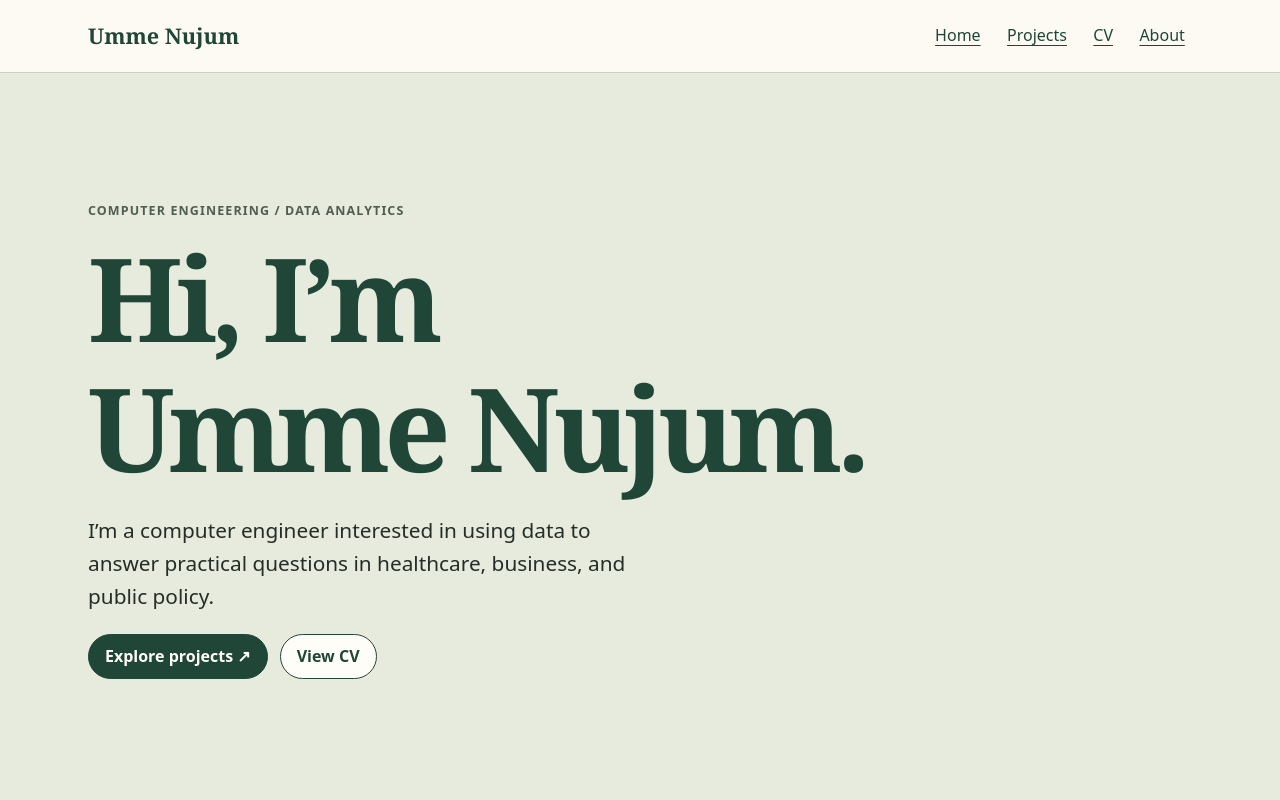
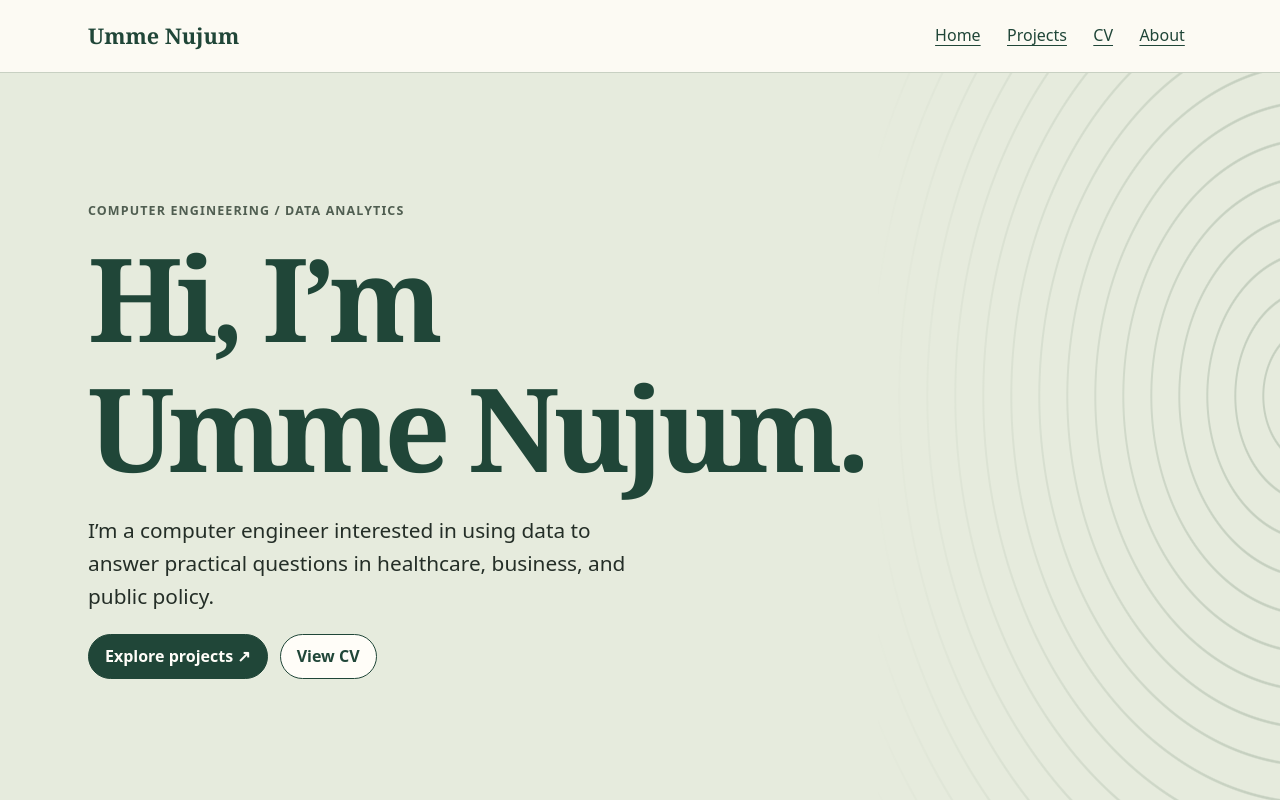
Before and after one commit to Ummenujum/ummenujum.github.io, a plain HTML site: page index.html in a window 1280 px wide. Shown: the top 800 px of the page. Drawn offline with Linux system fonts and the light colour scheme.

Commit message:
Enhance homepage hero with contour accent styling
Added a contour accent to the homepage hero section with a repeating radial gradient background.

```diff
--- a/styles.css
+++ b/styles.css
@@ -61,3 +61,28 @@ footer { border-top: 1px solid var(--line); }
 @media (prefers-reduced-motion: reduce) {
   *, *::before, *::after { transition: none !important; }
 }
+
+/* Homepage contour accent. Remove this block to restore the plain sage background. */
+@media (min-width: 72rem) {
+  .hero {
+    position: relative;
+    isolation: isolate;
+  }
+
+  .hero::before {
+    content: "";
+    position: absolute;
+    z-index: -1;
+    inset: 0 0 0 auto;
+    width: min(34%, 42rem);
+    pointer-events: none;
+    background: repeating-radial-gradient(
+      ellipse 78% 62% at 108% 44%,
+      transparent 0 22px,
+      #647f68 23px 24px,
+      transparent 25px 28px
+    );
+    opacity: .24;
+    mask-image: linear-gradient(to left, #000 8%, transparent 94%);
+  }
+}
```
